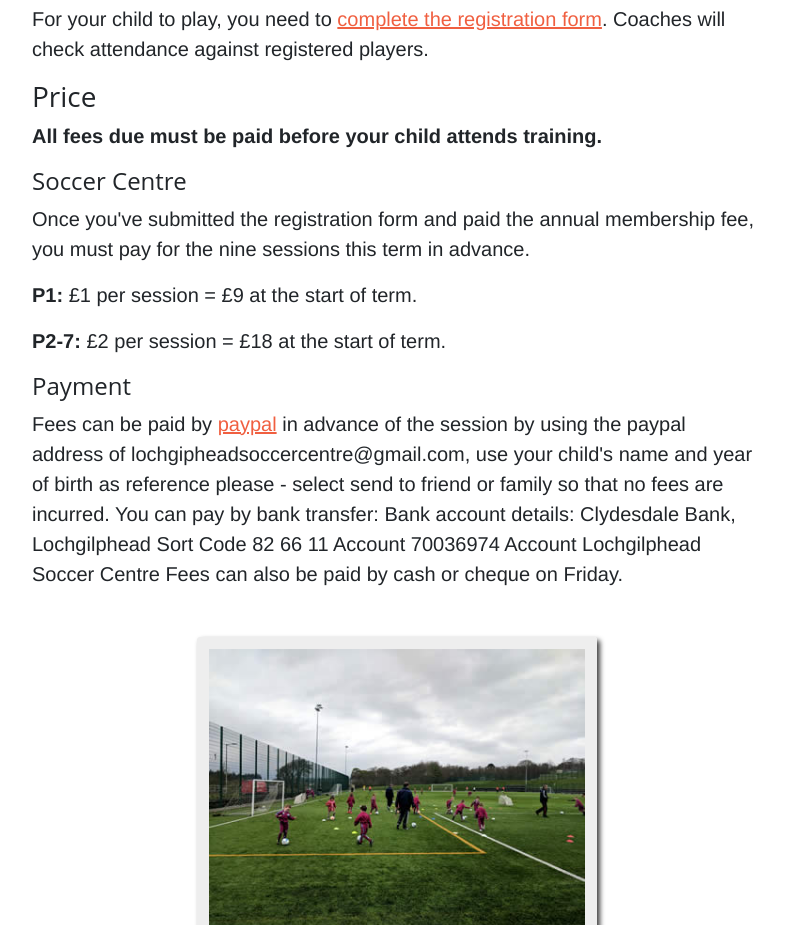
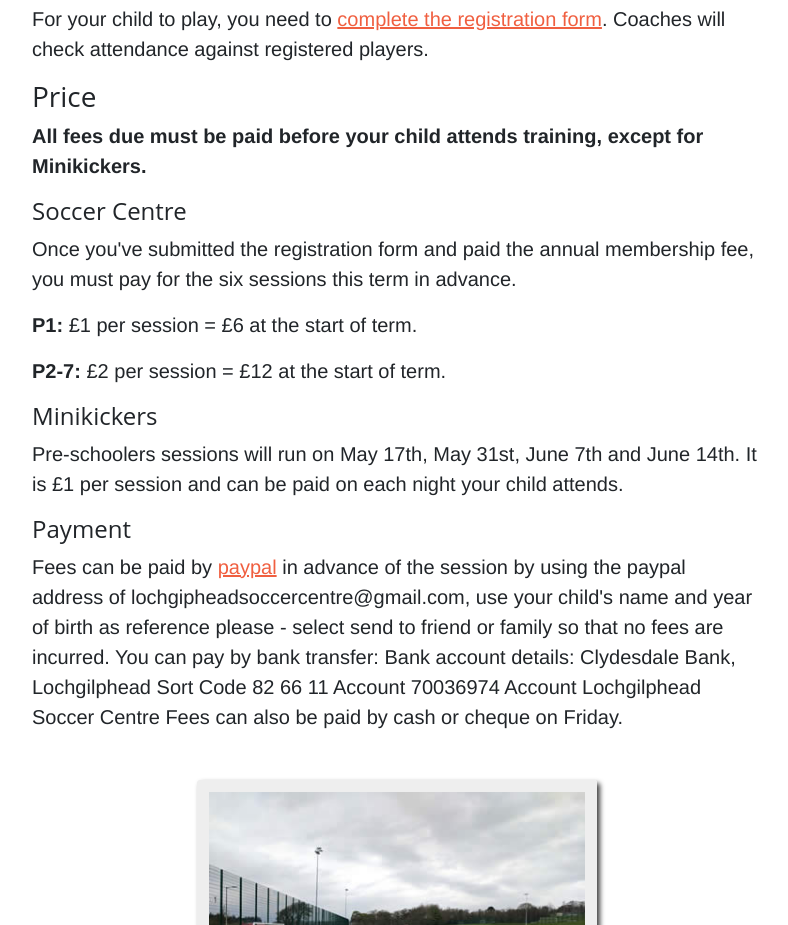
Before and after one commit to lochgilphead-s-c/website, a Gatsby site: page / in a window 1280 px wide. Shown: the part 2400-3325 px from the top of the page, without its empty margins (243-1031 px from the left). Built offline with nearby package versions, Linux system fonts and the light colour scheme; Gatsby itself is replaced by a stand-in of ours.

Commit message:
Dates and fees updated

```diff
--- a/src/pages/index.js
+++ b/src/pages/index.js
@@ -405,7 +405,7 @@ export default class IndexPage extends React.Component {
                 <p>
                   <strong>
                     All fees due must be paid before your child attends
-                    training.
+                    training, except for Minikickers.
                   </strong>
                 </p>
                 {/* <h4>Annual Membership fee: £10</h4>
@@ -418,16 +418,18 @@ export default class IndexPage extends React.Component {
                 <h4>Soccer Centre</h4>
                 <p>
                   Once you've submitted the registration form and paid the
-                  annual membership fee, you must pay for the nine sessions this
+                  annual membership fee, you must pay for the six sessions this
                   term in advance.
                 </p>
                 <p>
-                  <strong>P1:</strong> £1 per session = £9 at the start of term.
+                  <strong>P1:</strong> £1 per session = £6 at the start of term.
                 </p>
                 <p>
-                  <strong>P2-7:</strong> £2 per session = £18 at the start of
+                  <strong>P2-7:</strong> £2 per session = £12 at the start of
                   term.
                 </p>
+                <h4>Minikickers</h4>
+                <p>Pre-schoolers sessions will run on May 17th, May 31st, June 7th and June 14th. It is £1 per session and can be paid on each night your child attends.</p>
                 <h4>Payment</h4>
                 <p>
                   Fees can be paid by{" "}
```
